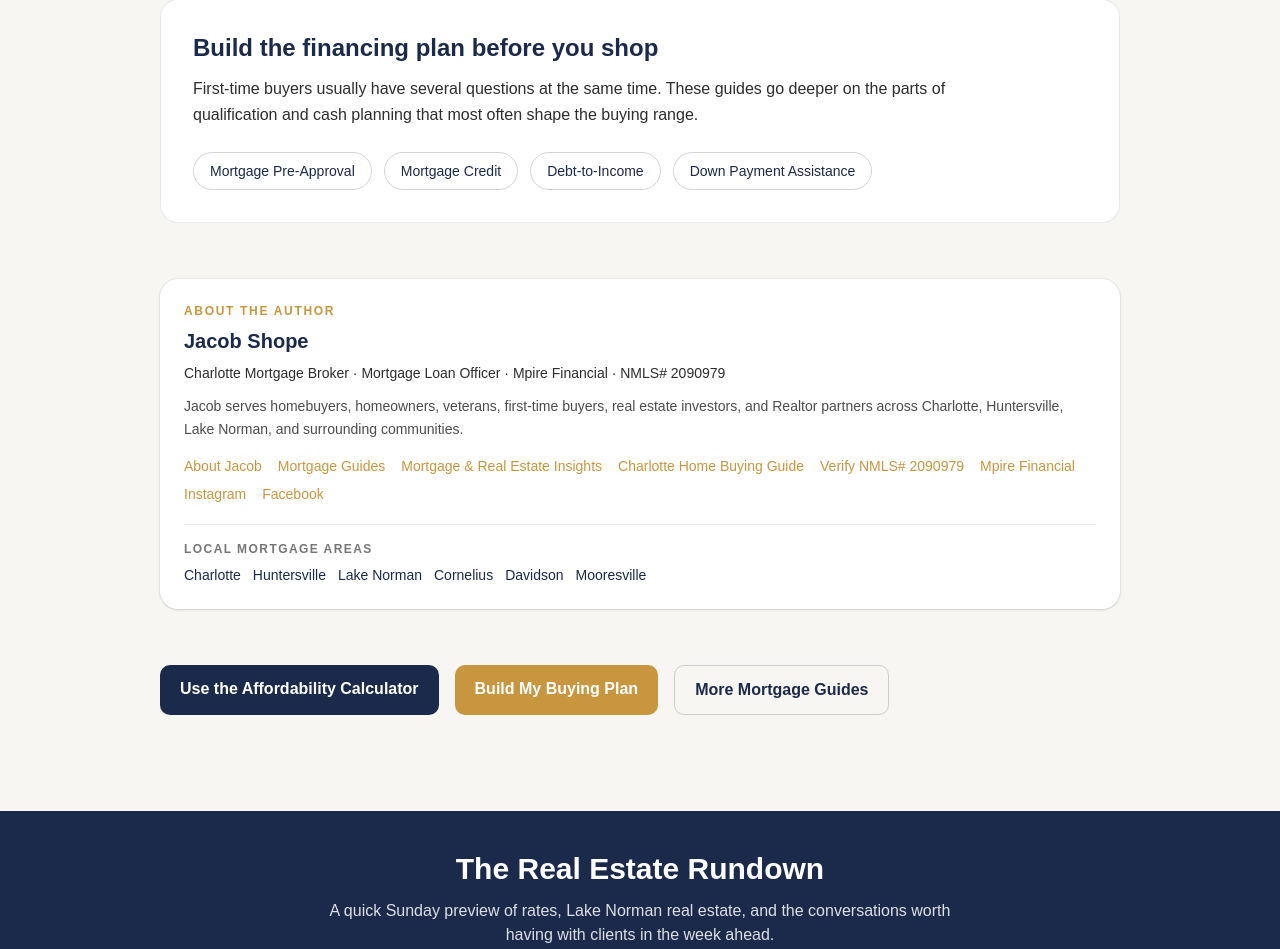
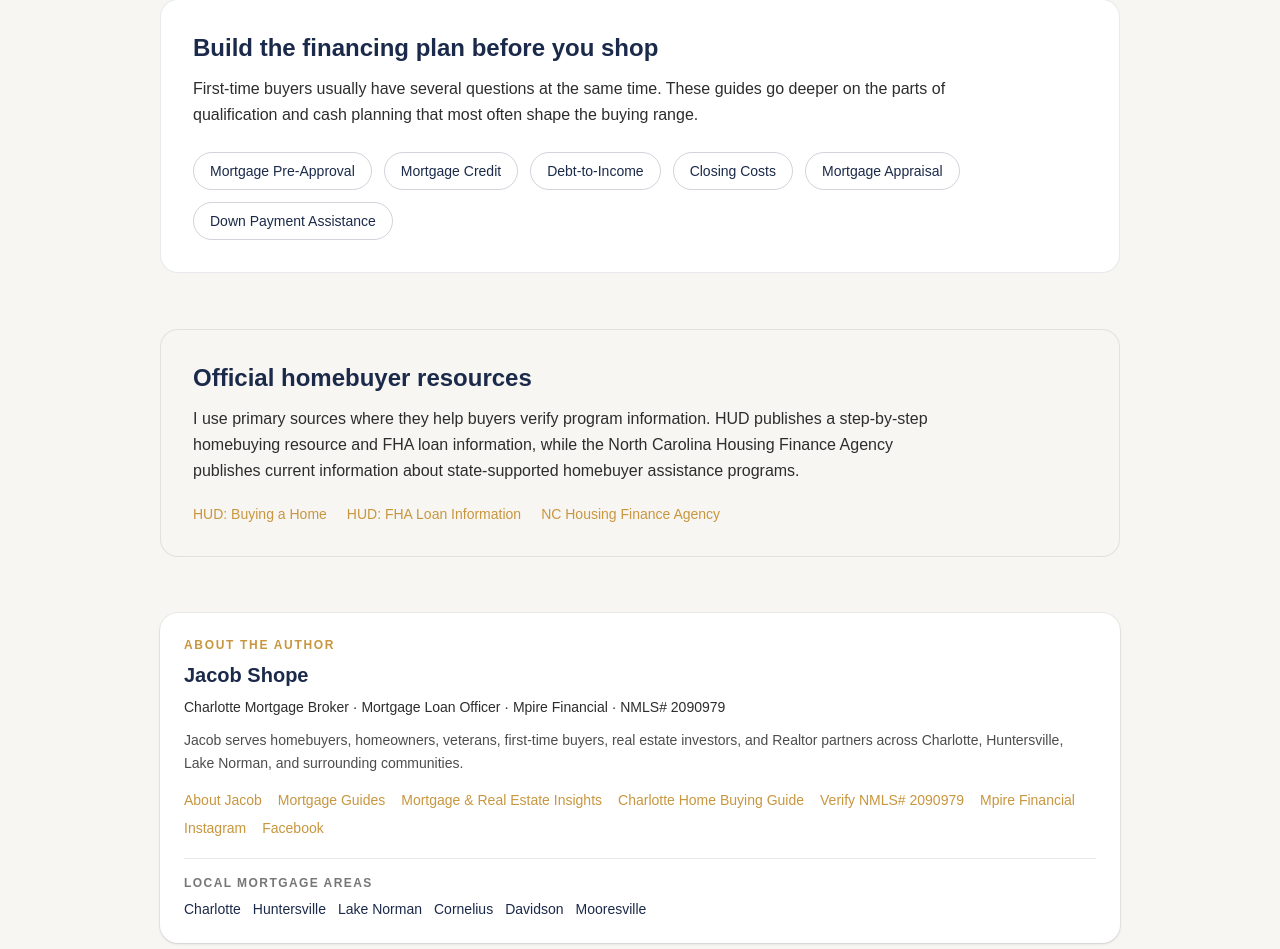
Before and after one commit to JLshope12/jacob-shope-mortgage, a Next.js app: page /first-time-homebuyer-charlotte in a window 1280 px wide. Shown: the part 1417-2366 px from the top of the page. Built offline with nearby package versions, Linux system fonts and the light colour scheme.

Commit message:
Strengthen first-time buyer page with official resources and authority links

```diff
--- a/app/first-time-homebuyer-charlotte/page.tsx
+++ b/app/first-time-homebuyer-charlotte/page.tsx
@@ -3,6 +3,9 @@ import { AuthorBox } from "@/components/seo/AuthorBox";
 
 const origin = "https://jacobshopemortgage.com";
 const pageUrl = `${origin}/first-time-homebuyer-charlotte`;
+const HUD_BUYING_URL = "https://www.hud.gov/helping-americans/buying-a-home";
+const HUD_FHA_URL = "https://www.hud.gov/buying/loans";
+const NCHFA_URL = "https://www.nchfa.com/home-ownership-partners/community-partners/community-programs/community-partners-loan-pool";
 
 export const metadata = {
   title: "First-Time Homebuyer Charlotte NC | Jacob Shope Mortgage",
@@ -51,6 +54,7 @@ export default function FirstTimeHomebuyerCharlottePage() {
         author: { "@id": `${origin}/#jacob-shope` },
         publisher: { "@id": `${origin}/#mpire-financial` },
         mainEntityOfPage: { "@id": `${pageUrl}#webpage` },
+        citation: [HUD_BUYING_URL, HUD_FHA_URL, NCHFA_URL],
       },
       {
         "@type": "WebPage",
@@ -131,7 +135,21 @@ export default function FirstTimeHomebuyerCharlottePage() {
             <Link href="/mortgage-preapproval-charlotte" className="rounded-full border border-navy/20 px-4 py-2 text-navy hover:border-gold hover:text-gold">Mortgage Pre-Approval</Link>
             <Link href="/mortgage-credit-score-charlotte" className="rounded-full border border-navy/20 px-4 py-2 text-navy hover:border-gold hover:text-gold">Mortgage Credit</Link>
             <Link href="/mortgage-dti-charlotte" className="rounded-full border border-navy/20 px-4 py-2 text-navy hover:border-gold hover:text-gold">Debt-to-Income</Link>
+            <Link href="/mortgage-closing-costs-charlotte" className="rounded-full border border-navy/20 px-4 py-2 text-navy hover:border-gold hover:text-gold">Closing Costs</Link>
+            <Link href="/mortgage-appraisal-charlotte" className="rounded-full border border-navy/20 px-4 py-2 text-navy hover:border-gold hover:text-gold">Mortgage Appraisal</Link>
             <Link href="/down-payment-assistance-charlotte" className="rounded-full border border-navy/20 px-4 py-2 text-navy hover:border-gold hover:text-gold">Down Payment Assistance</Link>
+          </div>
+        </section>
+
+        <section className="mt-14 rounded-2xl border border-charcoal/10 bg-offwhite p-8">
+          <h2 className="text-2xl font-bold text-navy">Official homebuyer resources</h2>
+          <p className="mt-3 max-w-3xl leading-relaxed text-charcoal">
+            I use primary sources where they help buyers verify program information. HUD publishes a step-by-step homebuying resource and FHA loan information, while the North Carolina Housing Finance Agency publishes current information about state-supported homebuyer assistance programs.
+          </p>
+          <div className="mt-5 flex flex-wrap gap-x-5 gap-y-3 text-sm font-medium">
+            <a href={HUD_BUYING_URL} target="_blank" rel="noopener noreferrer" className="text-gold hover:underline">HUD: Buying a Home</a>
+            <a href={HUD_FHA_URL} target="_blank" rel="noopener noreferrer" className="text-gold hover:underline">HUD: FHA Loan Information</a>
+            <a href={NCHFA_URL} target="_blank" rel="noopener noreferrer" className="text-gold hover:underline">NC Housing Finance Agency</a>
           </div>
         </section>
 
```
